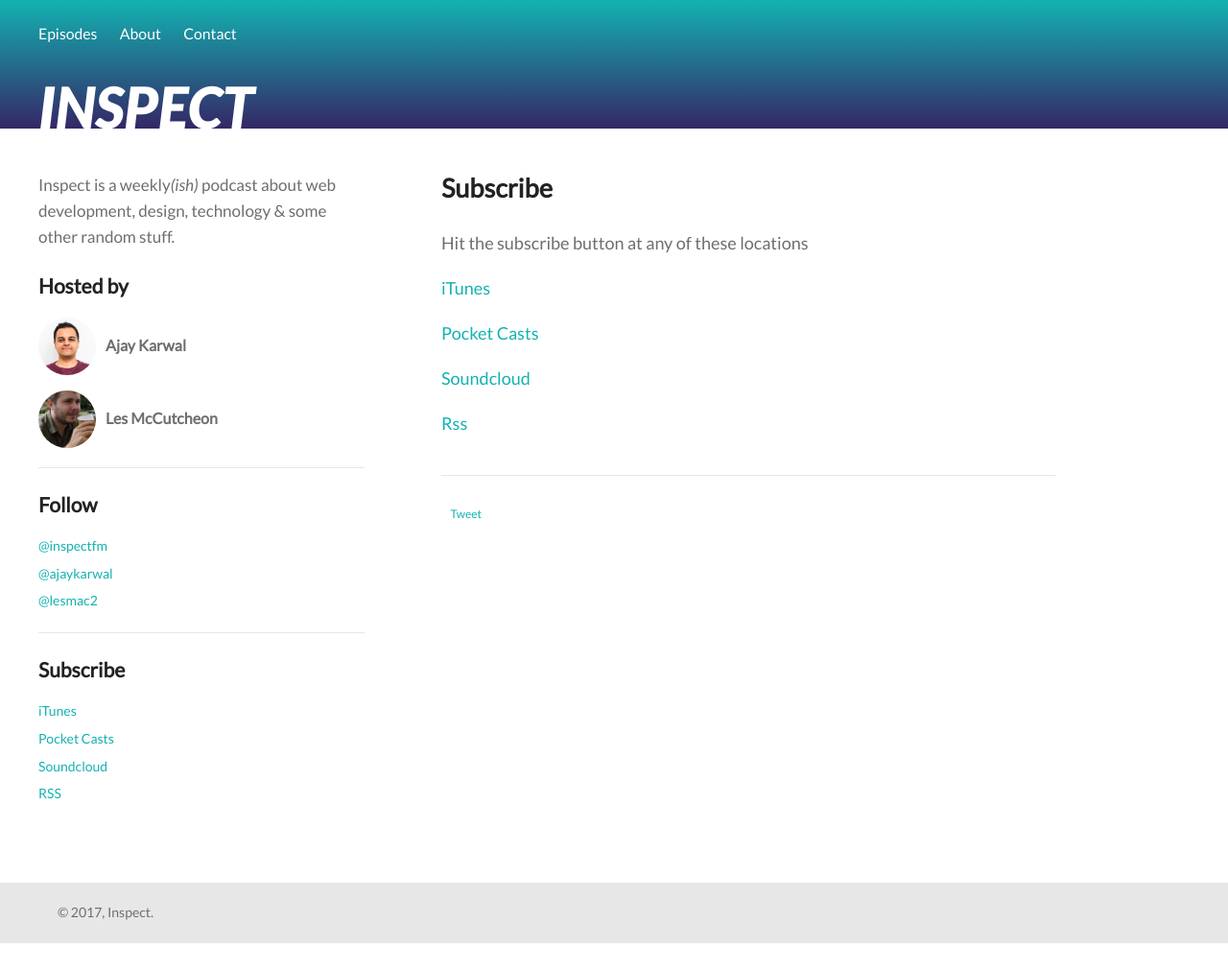
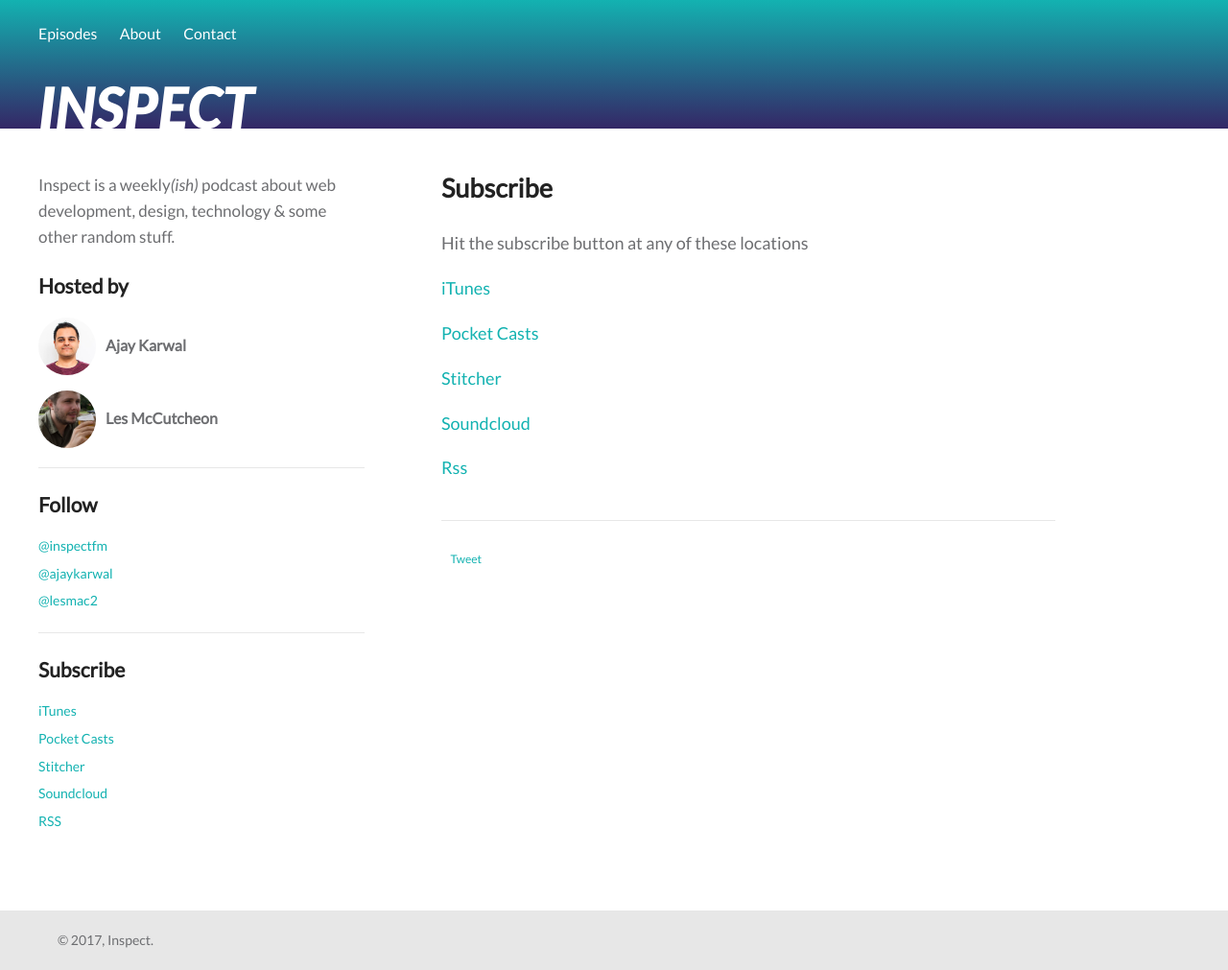
Before and after one commit to ajaykarwal/inspect-fm, a Jekyll site: the page built from _pages/subscribe.md, in a window 1280 px wide. Shown: the whole page at 96% size. Built offline with Jekyll 4.4.1, drawn with Linux system fonts in a browser that asks for light colours; comment, search, counter and statistics services are not loaded; before the commit the page ends 983 px from its top, so only the background shows below that.

Commit message:
Added Stitcher feed

```diff
--- a/_config.yml
+++ b/_config.yml
@@ -15,6 +15,7 @@ twitter_username  : inspectfm
 rss          : http://feeds.feedburner.com/inspectfm
 itunes       : https://itunes.apple.com/gb/podcast/inspect/id1213377482
 pocket_casts : http://pca.st/pezi
+stitcher     : http://www.stitcher.com/podcast/inspect?refid=stpr
 soundcloud   : http://soundcloud.com/inspectfm
 # rss          : http://feeds.soundcloud.com/users/soundcloud:users:290211107/sounds.rss
 
--- a/_includes/sidebar.html
+++ b/_includes/sidebar.html
@@ -26,10 +26,11 @@
     <div class="sidebar__block">
       <h3>Subscribe</h3>
       <ul class="sidebar__list">
-        <li><a href="{{ site.itunes }}">iTunes</a></li>
-        <li><a href="{{ site.pocket_casts }}">Pocket Casts</a></li>
-        <li><a href="{{ site.soundcloud }}">Soundcloud</a></li>
-        <li><a href="{{ site.rss }}">RSS</a></li>
+        <li><a target="_blank" href="{{ site.itunes }}">iTunes</a></li>
+        <li><a target="_blank" href="{{ site.pocket_casts }}">Pocket Casts</a></li>
+        <li><a target="_blank" href="{{ site.stitcher }}">Stitcher</a></li>
+        <li><a target="_blank" href="{{ site.soundcloud }}">Soundcloud</a></li>
+        <li><a target="_blank" href="{{ site.rss }}">RSS</a></li>
       </ul>
     </div>
   </div>
--- a/_pages/subscribe.md
+++ b/_pages/subscribe.md
@@ -10,6 +10,8 @@ Hit the subscribe button at any of these locations
 
 [Pocket Casts]({{ site.pocket_casts }})
 
+[Stitcher]({{ site.stitcher }})
+
 [Soundcloud]({{ site.soundcloud }})
 
 [Rss]({{ site.rss }})
```
